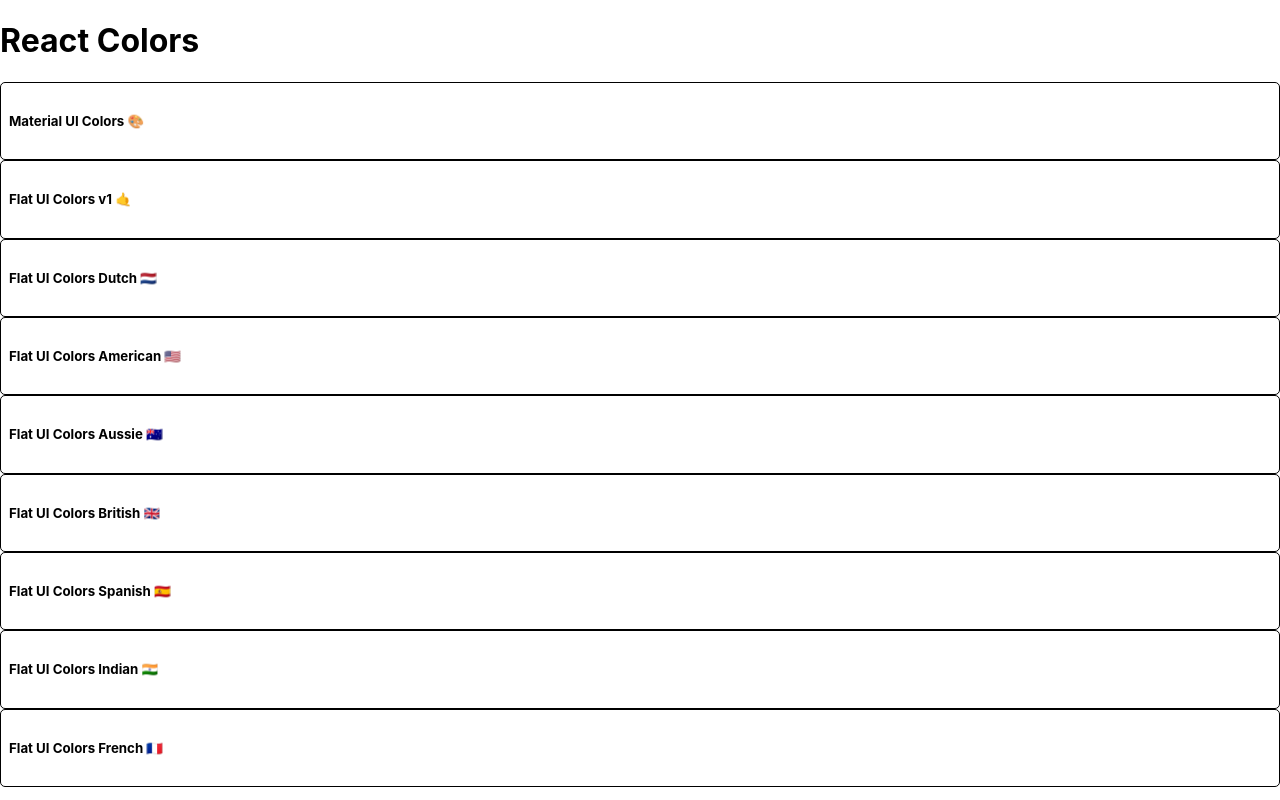
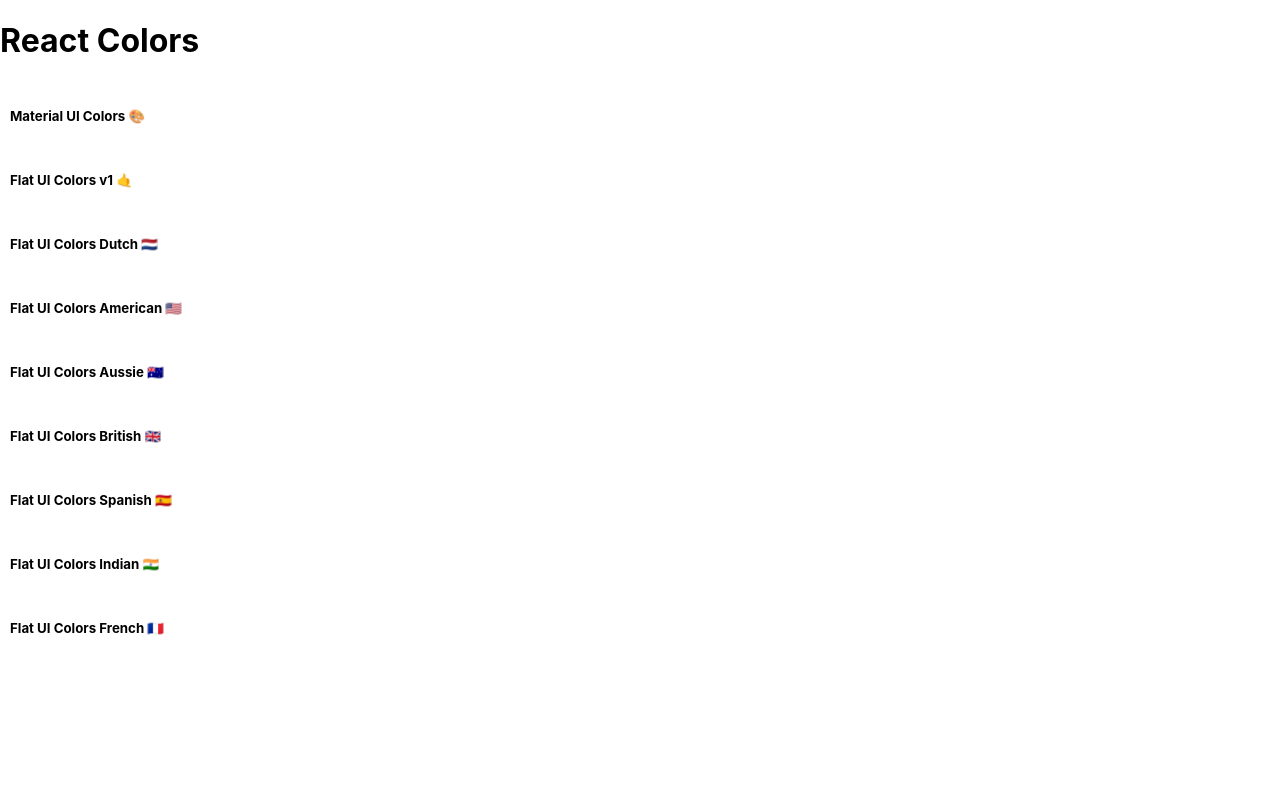
Before and after one commit to elizabethrsotomayor/colors-app, a React (Create React App) app: page / in a window 1280 px wide. Built offline with nearby package versions, Linux system fonts and the light colour scheme.

Commit message:
add ThemeProvider to MiniPalette

```diff
--- a/src/MiniPalette.js
+++ b/src/MiniPalette.js
@@ -1,24 +1,31 @@
 import React from 'react';
-import { Box, createTheme } from '@mui/system';
+import { Box, createTheme, ThemeProvider } from '@mui/system';
 import { Link } from 'react-router-dom';
 
 function MiniPalette(props) {
-    //console.log(props);
     const { paletteName, id, emoji, colors } = {...props};
 
-    console.log(paletteName);
-    console.log(id);
-    console.log(colors);
+    // console.log(paletteName);
+    // console.log(id);
+    // console.log(colors);
 
-    const theme = createTheme()
+    const theme = createTheme({
+        palette: {
+            primary: {
+                main: '#000',
+            },
+        },
+        custom: {
+            myOwnComponent: {
+              margin: "3rem 10px",
+              backgroundColor: "lightgreen"
+            }
+        }
+    });
 
     return (
-        <Box sx={{backgroundColor: "white",
-        border: "1px solid black",
-        borderRadius: "5px",
-        padding: "0.5rem",
-        position: "relative",
-        overflow: "hidden"}}>
+        <ThemeProvider theme={theme}>
+            <Box sx={{ margin: (theme) => theme.custom.myOwnComponent.margin }}>
                 <Box sx={{backgroundColor: "grey"}}/>
                 <h5 sx={{ display: "flex",
             justifyContent: "space-between",
@@ -30,6 +37,7 @@
             position: "relative"}}>{paletteName} <span sx={{marginLeft: "0.5rem",
             fontSize: "1.5rem"}}>{emoji}</span></h5>
             </Box>
+        </ThemeProvider>
     )
 }
 export default MiniPalette;
```
Lines whose indentation alone changed are shown as unchanged.
